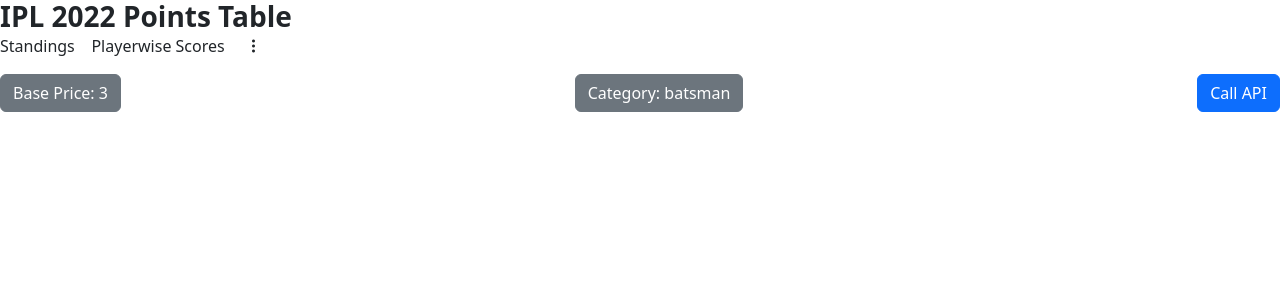
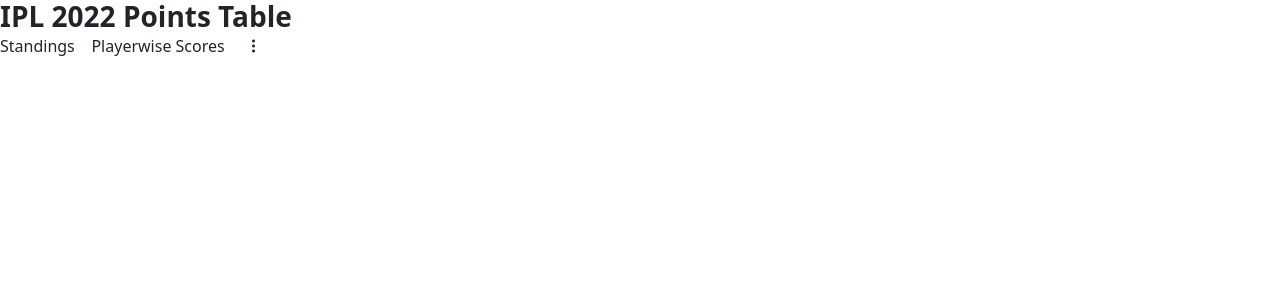
Before and after one commit to ChaituRam77/sport-bidding-app, a Vue app: page /#/auctionPlayer in a window 1280 px wide. Shown: the top 300 px of the page. Built offline with nearby package versions, Linux system fonts and the light colour scheme.

Commit message:
working version

```diff
--- a/src/components/AuctionPlayer.vue
+++ b/src/components/AuctionPlayer.vue
@@ -1,165 +1,23 @@
-<template>
-  <div>
-    <div class="d-flex justify-content-between align-items-center my-3">
-      <div class="dropdown">
-        <button
-          class="btn btn-secondary dropdown-toggle"
-          type="button"
-          id="basePriceDropdown"
-          data-toggle="dropdown"
-          aria-haspopup="true"
-          aria-expanded="false"
-        >
-          Base Price: {{ basePrice }}
-        </button>
-        <div class="dropdown-menu" aria-labelledby="basePriceDropdown">
-          <a class="dropdown-item" href="#" @click="setBasePrice(1)">1</a>
-          <a class="dropdown-item" href="#" @click="setBasePrice(3)">3</a>
-          <a class="dropdown-item" href="#" @click="setBasePrice(5)">5</a>
-          <a class="dropdown-item" href="#" @click="setBasePrice(10)">10</a>
-        </div>
-      </div>
-
-      <div class="dropdown">
-        <button
-          class="btn btn-secondary dropdown-toggle"
-          type="button"
-          id="categoryDropdown"
-          data-toggle="dropdown"
-          aria-haspopup="true"
-          aria-expanded="false"
-        >
-          Category: {{ category }}
-        </button>
-        <div class="dropdown-menu" aria-labelledby="categoryDropdown">
-          <a class="dropdown-item" href="#" @click="setCategory('batsman')"
-            >Batsman</a
-          >
-          <a class="dropdown-item" href="#" @click="setCategory('bowler')"
-            >Bowler</a
-          >
-          <a class="dropdown-item" href="#" @click="setCategory('wicketkeeper')"
-            >Wicketkeeper</a
-          >
-          <a class="dropdown-item" href="#" @click="setCategory('allrounder')"
-            >Allrounder</a
-          >
-        </div>
-      </div>
-
-      <button class="btn btn-primary" @click.prevent="callAPI2">
-        Call API
-      </button>
-    </div>
-
-    <div v-if="playerData">
-      <h3>{{ playerData.name }}</h3>
-      <p>Team: {{ playerData.team }}</p>
-      <p>Country: {{ playerData.country }}</p>
-      <img :src="playerData.picture" alt="Player Picture" />
-    </div>
-  </div>
-</template>
-
+<<vue-splitter-v :left-width="300" :right-min-width="200">
+  <div slot="left">Left panel content</div>
+  <div slot="right">Right panel content</div>
+</vue-splitter-v>
+>
 <script>
-import axios from "axios";
+import { MultiSplitPane, Pane } from 'vue-multi-split-pane';
 export default {
-  data() {
-    return {
-      basePrice: 3,
-      category: "batsman",
-      playerData: null,
-    };
-  },
-  methods: {
-    setBasePrice(price) {
-      this.basePrice = price;
-    },
-    setCategory(category) {
-      this.category = category;
-    },
-    callBackEnd() {
-      axios.get("https://teatapp.onrender.com/getRandomPlayer?basePrice=3&category=batsman").then((response) => {
-          this.apiScore = response.data;
-          console.log(this.apiScore);
-        });
-    },
-    callAPI() {
-      const apiUrl = "http://localhost:8080/getRandomPlayer";
-      const queryParams = {
-        basePrice: this.basePrice,
-        category: this.category,
-      };
-      const url = new URL(apiUrl);
-      Object.keys(queryParams).forEach((key) =>
-        url.searchParams.append(key, queryParams[key])
-      );
-      fetch(url)
-        .then((response) => response.json())
-        .then((data) => {
-          this.playerData = data;
-          console.log(data);
-        })
-        .catch((error) => console.error(error));
-    },
-    async getAllUsers() {
-      const response = await fetch("getOwnersTeam", {
-        method: "GET",
-        headers: { "Content-Type": "application/json" },
-      });
-      console.log("RESPONSE..." + response);
-      return await response.json();
-    },
-
-    async createUser(data) {
-      const response = await fetch(`/api/user`, {
-        method: "POST",
-        headers: { "Content-Type": "application/json" },
-        body: JSON.stringify({ user: data }),
-      });
-      return await response.json();
-    },
-
-    async callAPI2() {
-      console.log("Calliing");
-      const options = {
-        method: "GET",
-        url: "https://teatapp.onrender.com/getRandomPlayer",
-        // url: "http://localhost:8080/getRandomPlayer",
-        // url: "getRandomPlayer",
-        params: { basePrice: this.basePrice, category: this.category },
-        headers: {
-          "Access-Control-Allow-Origin": "*",
-          "Content-Type": "application/json",
-        },
-      };
-      await axios
-        .request(options)
-        .then((response) => {
-          this.apiScore = response.data;
-          console.log(this.apiScore);
-        })
-        .catch((error) => {
-          console.log("ERORR FACEED");
-          console.log(error);
-        });
-    },
-  },
+  components: {
+    MultiSplitPane,
+    Pane
+    // ...
+  }
 };
 </script>
 
-<style scoped>
-.dropdown-toggle::after {
-  display: none;
-}
-
-.dropdown-menu {
-  box-shadow: none;
-}
-
-.dropdown-item.active,
-.dropdown-item:active {
-  background-color: #007bff;
-  color: #fff;
+<!-- optionally use our default style -->
+<style>
+/* @import 'vue-split-pane/dist/vue-split-pane.esm.css'; */
+.vue-splitter-v {
+  height: 100%;
 }
 </style>
```
